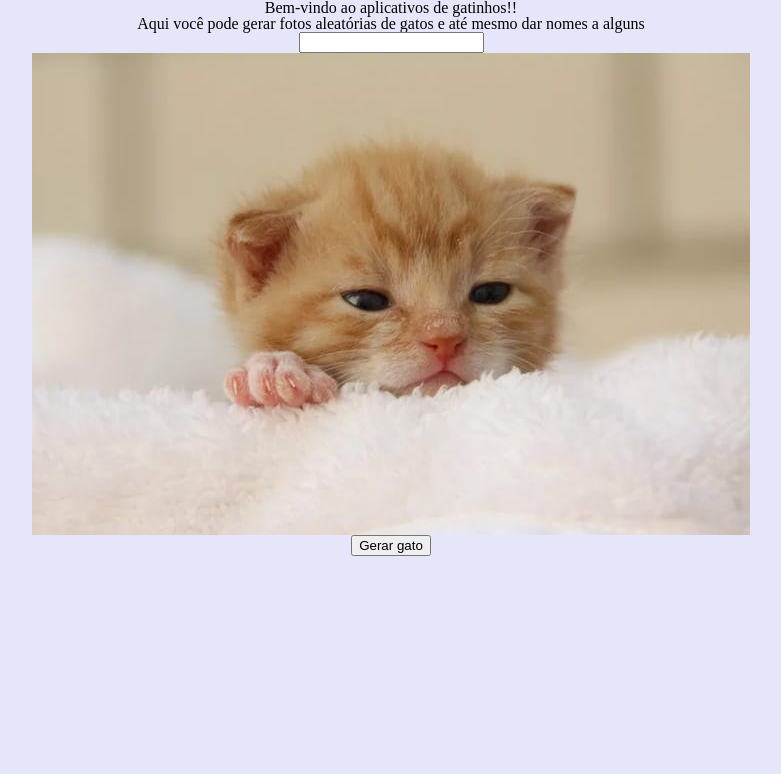
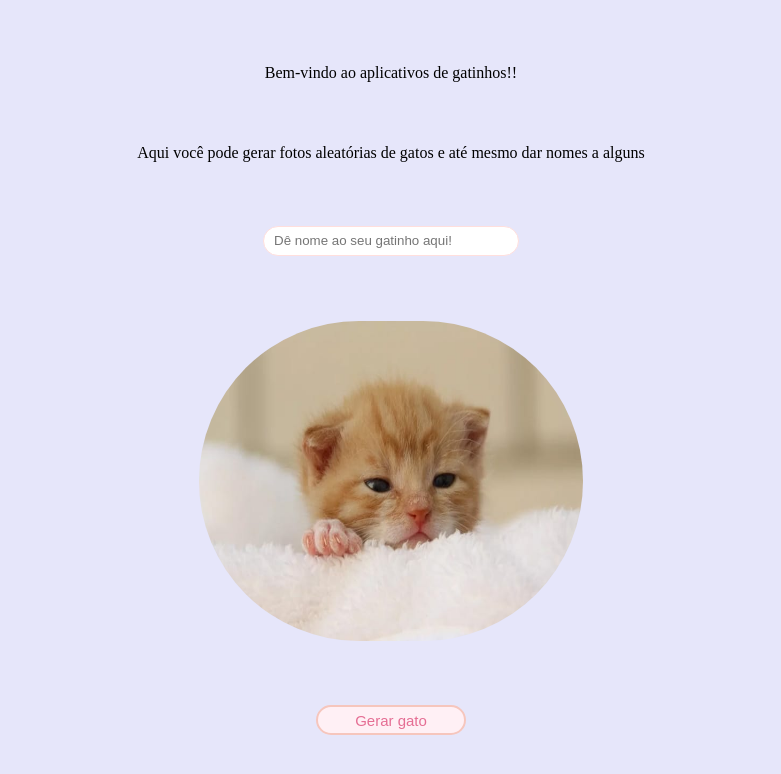
Before and after one commit to TamaraFerr/Gatos, a React (Vite) app: page / in a window 1280 px wide. Shown: the top 774 px of the page, without its empty margins (249-1030 px from the left). Built offline with nearby package versions, Linux system fonts and the light colour scheme.

Commit message:
FEAT: personalizing input and button

```diff
--- a/src/App.jsx
+++ b/src/App.jsx
@@ -5,14 +5,17 @@ function App() {
   return (
     <>
       <Container>
-        <h1>Bem-vindo ao aplicativos de gatinhos!!</h1>
-        <h2>Aqui você pode gerar fotos aleatórias de gatos e até mesmo dar nomes a alguns</h2>
+        <Title>Bem-vindo ao aplicativos de gatinhos!!</Title>
+        <Subtitle>Aqui você pode gerar fotos aleatórias de gatos e até mesmo dar nomes a alguns</Subtitle>
 
 
-        <input />
-        <img src={Gatinho} alt="gatinho filhote fofo"/>
+        <Input
+          type="text"
+          placeholder= "Dê nome ao seu gatinho aqui!"
+        />
+        <Img src={Gatinho} alt="gatinho filhote fofo"/>
 
-        <button>Gerar gato</button>
+        <Button>Gerar gato</Button>
       </Container>
     </>
   )
@@ -28,10 +31,35 @@ const Container = styled.div`
   flex-direction: column;
   align-items: center;
   background-color: #E6E6FA;
+  justify-content: space-evenly;
 `
 
 const Title = styled.p``
 
 const Subtitle = styled.p``
 
-const Input = styled.input``
+const Input = styled.input`
+  width: 20%;
+  height: 30px;
+  border-radius: 55px;
+  border: 1px solid #FFDFDD;
+  box-sizing: border-box;
+  padding-left: 10px;
+`
+
+const Img = styled.img`
+  width: 30%;
+  height: 40%;
+  border-radius: 200px;
+`
+
+const Button = styled.button`
+  width: 150px;
+  height: 30px;
+  border-radius: 60px;
+  border: 2px solid #F6C6BD;
+  background-color: #FFF0F5;
+  font-size: 15px;
+  font-weight: 300;
+  color: #E56E94;
+`
```
